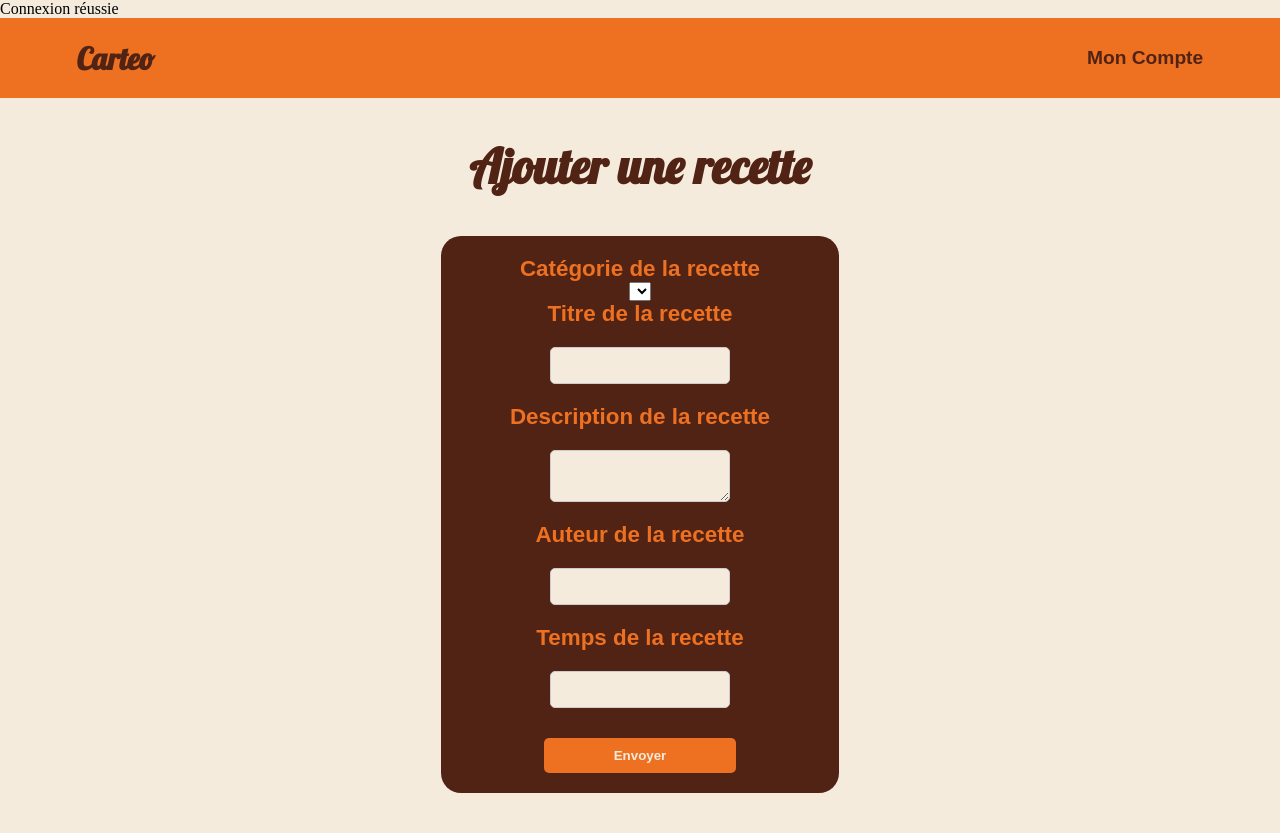
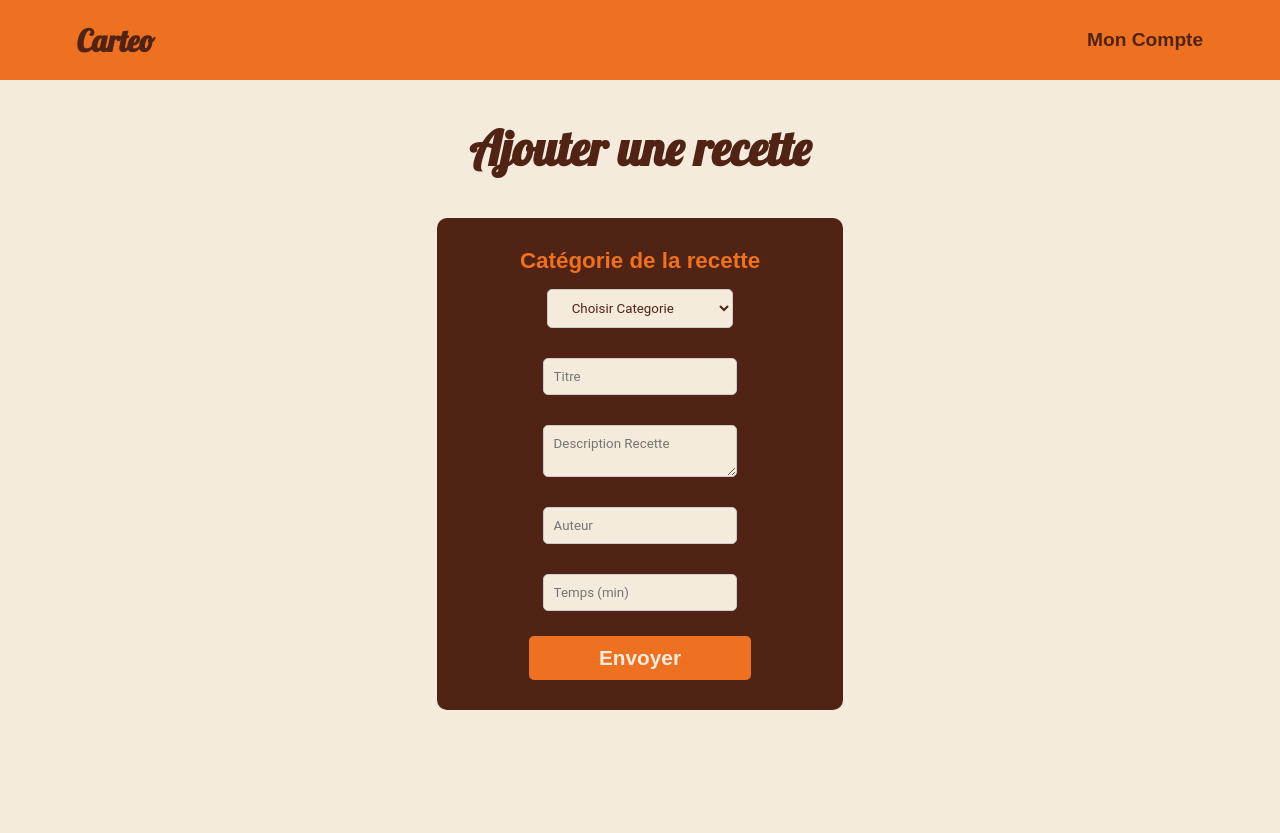
Before and after one commit to esteban-genty/gestionnaire-de-menu, a PHP site: page /recettes.php in a window 1280 px wide. After the commit the page ends 710 px from the top, so only its background shows below. Run offline with PHP 8.4, Linux system fonts and the light colour scheme; lists and menus that the app fills with data are empty.

Commit message:
Ajout de catégories / recettes terminées | changement du start.php

```diff
--- a/recettes.css
+++ b/recettes.css
@@ -7,7 +7,7 @@
 }
 
 form{
-    padding: 20px;
+    padding: 30px;
     margin-top: 40px;
     margin-bottom: 40px;
     display: flex;
@@ -15,18 +15,33 @@ form{
     justify-content: center;
     align-items: center;
     background-color: #512314;
-    border-radius: 20px;
-    width: 28%;
+    border-radius: 10px;
+    width: 27%;
+}
+
+.validation{
+    display: flex;
+    justify-content: center;
+    align-items: end;
 }
 
 textarea, input{
-    margin: 20px;
+    margin: 15px;
     width: 50%;
     padding: 10px;
     border-radius: 5px;
     background-color: #F4EBDC;
     border: 1px solid #ccc;
     color: #512314;
+    font-family: roboto, sans-serif;
+}
+
+
+label{
+    font-family: Arial, Helvetica, sans-serif;
+    font-weight: bold;
+    color: #EE7121;
+    font-size: 1.4rem;
 }
 
 h1{
@@ -35,11 +50,28 @@ h1{
     color: #512314;
 }
 
-label{
-    font-family: Arial, Helvetica, sans-serif;
+select{
+    margin: 15px;
+    width: 54%;
+    padding: 10px 20px;
+    border-radius: 5px;
+    background-color: #F4EBDC;
+    border: 1px solid #ccc;
+    color: #512314;
+    font-family: roboto, sans-serif;
+}
+
+p{
+    margin: 10px;
+    width: 26%;
+    padding: 20px 40px;
+    border-radius: 10px;
+    background-color: rgba(25, 192, 25, 0.601);
+    color: #512314;
+    text-align: center;
+    font-family: roboto, sans-serif;
     font-weight: bold;
-    color: #EE7121;
-    font-size: 1.4rem;
+    line-height: 25px;
 }
 
 button{
@@ -53,12 +85,19 @@ button{
     color: #F4EBDC;
     font-family: Arial, Helvetica, sans-serif;
     font-weight: bold;
+    font-size: 1.3rem;
     border-radius: 5px;
     cursor: pointer;
+    transition: 0.3s ease;
+}
+
+button:hover{
+    background-color: white;
+    color: #EE7121;
 }
 
 
-textarea:focus, input:focus {
-    outline: none; /* Enlève la bordure par défaut */
-    border: 1px solid transparent; /* Rend la bordure transparente */
+textarea:focus, input:focus, select:focus {
+    outline: none;
+    border: 1px solid transparent;
 }
--- a/recettes.php
+++ b/recettes.php
@@ -8,7 +8,7 @@
     <meta name="keywords" content="Carteo, Recette, Restaurant, Gestion de recette">
     <meta name="author" content="Estéban, Antoine, Lamine, Sébastien">
     <meta name="viewport" content="width=device-width, initial-scale=1.0">
-    <title>Carteo - Recettes</title>
+    <title>Carteo - Ajout Recettes</title>
 
     <!-- Fichier styles -->
     <link rel="stylesheet" href="header.css">
@@ -36,29 +36,26 @@
                 $result = $bddPDO->query($requete);
             ?>
             <select name="categories" id="categories">
+                <option value="choisir-categories">Choisir Categorie</option>
                 <?php
                     while ($row = $result->fetch(PDO::FETCH_NUM)) {
-                        echo "<option value='" . htmlspecialchars($row[0], ENT_QUOTES) . "'>" . htmlspecialchars($row[0], ENT_QUOTES) . "</option>";
+                        echo "<option value='" . $row[0] . "'>" . $row[0] . "</option>";
                     }
                 ?>
             </select>
 
-            <label for="titre">Titre de la recette</label>
-            <input type="text" name="titre" required>
+            <input placeholder="Titre" type="text" name="titre" required>
 
-            <label for="recette">Description de la recette</label>
-            <textarea name="recette" required></textarea>
+            <textarea placeholder="Description Recette" name="recette" required></textarea>
 
-            <label for="auteur">Auteur de la recette</label>
-            <input type="text" name="auteur" required>
+            <input placeholder="Auteur" type="text" name="auteur" required>
 
-            <label for="temps">Temps de la recette</label>
-            <input type="text" name="temps" required>
+            <input placeholder="Temps (min)" type="text" name="temps" required>
 
             <button type="submit" name="enregistrer">Envoyer</button>
         </form>
     </section>
-
+    <section class="validation">
     <?php
         if (isset($_POST['enregistrer'])) {
 
@@ -70,7 +67,6 @@
             $temps = htmlspecialchars($_POST['temps']);
 
             if (!empty($categorie) && !empty($titre) && !empty($recette) && !empty($auteur) && !empty($temps)) {
-
                 // Requête SQL
                 $requete = $bddPDO->prepare("INSERT INTO `$categorie` (titre, recette, auteur, temps) VALUES (:titre, :recette, :auteur, :temps)");
 
@@ -84,7 +80,7 @@
                 $result = $requete->execute();
 
                 if ($result) {
-                echo "<p>Recette ajoutée | ID : " . $bddPDO->lastInsertId() . " | Catgeorie : " . $categorie . "</p>";
+                    echo "<p>Recette ajoutée | ID : " . $bddPDO->lastInsertId() . " </br> Catgeorie : " . $categorie . "</p>";
                 } else {
                     echo "<p>Erreur lors de l'ajout de la recette.</p>";
                 }
@@ -93,6 +89,7 @@
                 }
         }
     ?>
+</section>
 
 
 
--- a/start.php
+++ b/start.php
@@ -11,6 +11,5 @@
 
     // Affiche les erreurs
     $bddPDO->setAttribute(PDO::ATTR_ERRMODE, PDO::ERRMODE_EXCEPTION);
-        echo "<p>Connexion réussie</p>";
 
 ?>
```
Also changed, not shown: categories.php (+5 -6 lines). Lines whose indentation alone changed are shown as unchanged.
